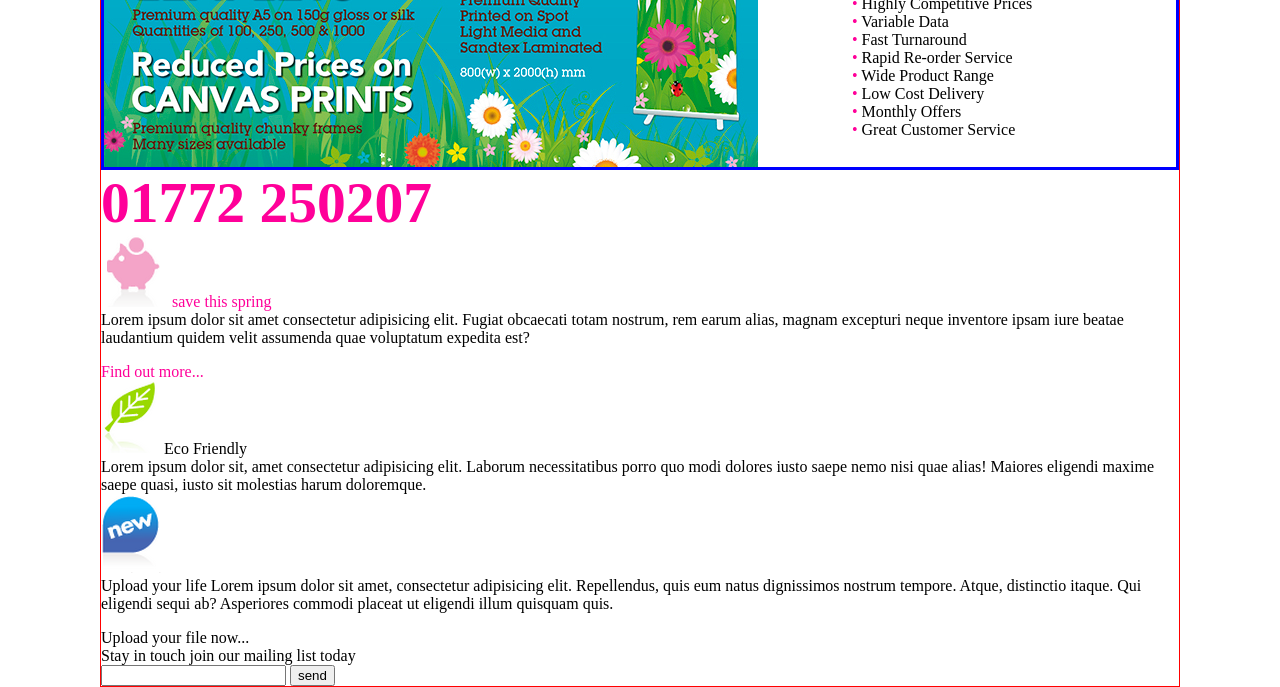
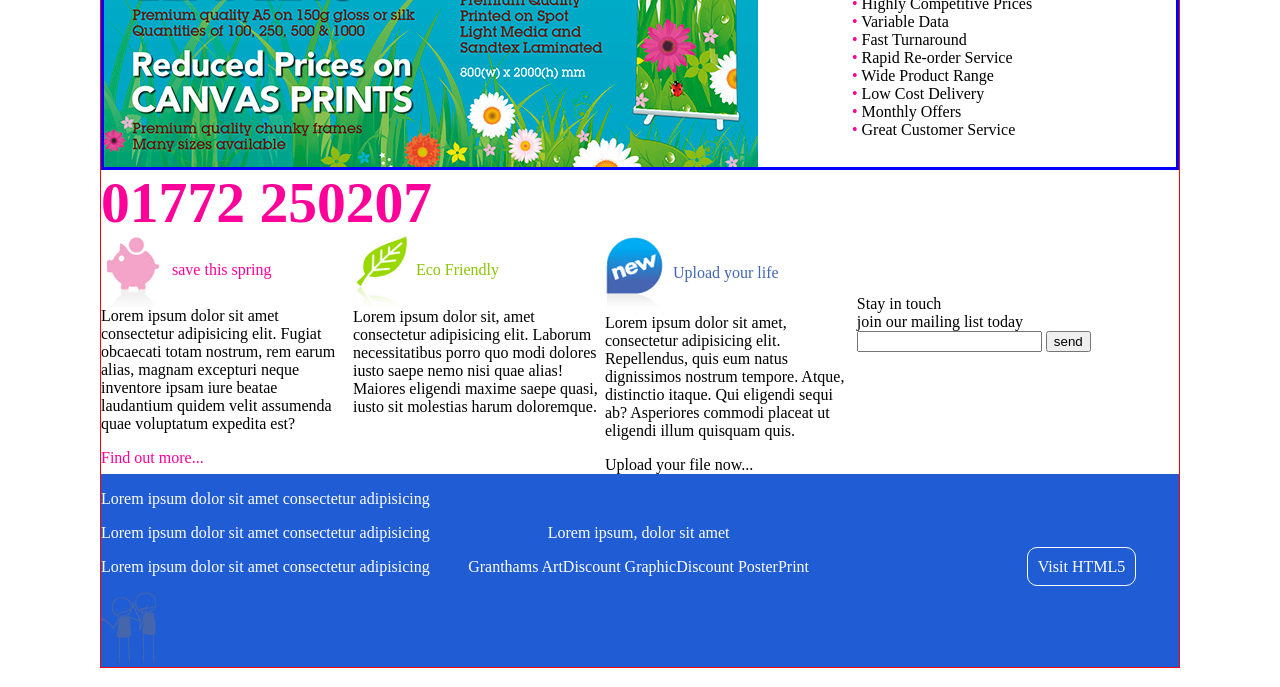
Before and after one commit to MiguelCorderoC/pw10112241, a plain HTML site: page practica02_css/index.html in a window 1280 px wide. Shown: the part 377-1064 px from the top of the page. Drawn offline with Linux system fonts and the light colour scheme.

Commit message:
Practica 02 terminada (profe)

```diff
--- a/practica02_css/css/estilo.css
+++ b/practica02_css/css/estilo.css
@@ -80,3 +80,46 @@ header nav {
   bottom: 430px;
   left: -35px;
 }
+
+#terceraseccion article {
+  display: inline-block;
+  width: 23%;
+  vertical-align: top;
+}
+
+#terceraseccion article img {
+  vertical-align: middle;
+}
+
+#secc03art04 {
+  padding-top: 60px;
+}
+
+footer {
+  background-color: rgb(32, 92, 212);
+  color: white;
+}
+
+footer article {
+  display:inline-block;
+  width: 33%;
+}
+
+#html {
+  padding: 10px;
+  border: 1px solid white;
+  border-radius: 10px;
+}
+
+footer #art01 {
+
+}
+
+footer #art02 {
+  text-align: center;
+}
+
+footer #art03 {
+  text-align: right;
+  margin-left: -40px;
+}
--- a/practica02_css/index.html
+++ b/practica02_css/index.html
@@ -41,9 +41,9 @@
       </article>
       <img src="img/bg_offer.png" id="bgoffer" alt="Ofertas" />
     </section>
-    <section>
+    <section id="segundaseccion">
       <article class="colorrosa letragrande">01772 250207</article>
-      <section>
+      <section id="terceraseccion">
         <article>
           <img src="img/cerdito.png" alt="Cerdito" />
           <span class="colorrosa">save this spring</span>
@@ -57,7 +57,7 @@
         </article>
         <article>
           <img src="img/hoja.png" alt="Hoja" />
-          Eco Friendly
+          <span class="colorverde">Eco Friendly</span>
           <br />
           Lorem ipsum dolor sit, amet consectetur adipisicing elit. Laborum
           necessitatibus porro quo modi dolores iusto saepe nemo nisi quae
@@ -66,21 +66,41 @@
         </article>
         <article>
           <img src="img/new.png" alt="Nuevo" />
+          <span class="colorazul">Upload your life</span>
           <br />
-          Upload your life Lorem ipsum dolor sit amet, consectetur adipisicing
-          elit. Repellendus, quis eum natus dignissimos nostrum tempore. Atque,
-          distinctio itaque. Qui eligendi sequi ab? Asperiores commodi placeat
-          ut eligendi illum quisquam quis.
+          Lorem ipsum dolor sit amet, consectetur adipisicing elit. Repellendus,
+          quis eum natus dignissimos nostrum tempore. Atque, distinctio itaque.
+          Qui eligendi sequi ab? Asperiores commodi placeat ut eligendi illum
+          quisquam quis.
           <p></p>
           Upload your file now...
         </article>
-        <article>
-          Stay in touch join our mailing list today
+        <article id="secc03art04">
+          <span>Stay in touch </span>
+          <br />
+          join our mailing list today
           <br />
           <input type="email" />
           <input type="button" value="send" />
         </article>
       </section>
     </section>
+    <footer>
+      <article id="art01">
+        <p>Lorem ipsum dolor sit amet consectetur adipisicing </p>
+        <p>Lorem ipsum dolor sit amet consectetur adipisicing </p>
+        <p>Lorem ipsum dolor sit amet consectetur adipisicing </p>
+      </article>
+      <article id="art02">
+        <p>Lorem ipsum, dolor sit amet </p>
+        <p>Granthams   ArtDiscount  GraphicDiscount  PosterPrint</p>
+      </article>
+      <article id="art03">
+        <span id="html">Visit HTML5</span>
+      </article>
+      <article id="footer04">
+        <img src="img/image-right.png" alt=""><img src="" alt=""><img src="" alt=""><img src="" alt="">
+      </article>
+    </footer>
   </body>
 </html>
```
